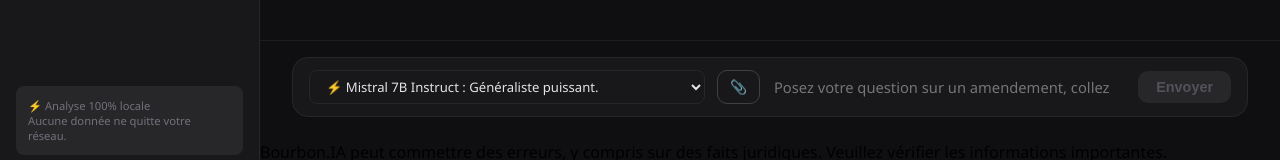
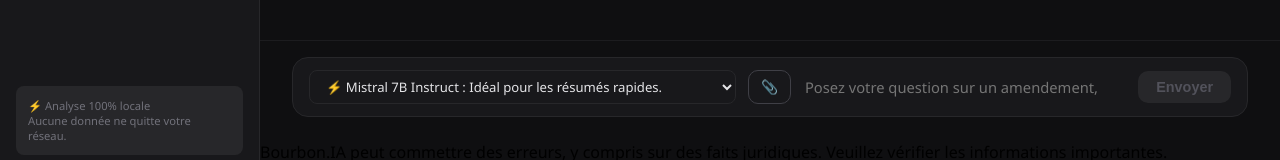
Before and after one commit to Justinbdna/bourbon-ia, a React (Vite) app: page / in a window 1280 px wide. Shown: the part 621-781 px from the top of the page. Built offline with nearby package versions, Linux system fonts and the light colour scheme.

Commit message:
fix: correction des noms de modèles depuis l'audit LM Studio

```diff
--- a/src/App.jsx
+++ b/src/App.jsx
@@ -259,14 +259,14 @@ function App() {
               <optgroup label="💻 100% Local (Mac - Rapide)">
                 <option value="mac_mistral">⚡ Mistral 7B Instruct : Idéal pour les résumés rapides.</option>
                 <option value="mac_llama">🦙 Llama 3 8B Instruct : Parfait pour le multitâche.</option>
-                <option value="mac_qwen">🧠 Qwen 3.5 9B : Précis pour l'extraction de données.</option>
-                <option value="mac_gemma">💎 Gemma 4.3B : Modèle léger et instantané.</option>
+                <option value="mac_qwen">🧠 Qwen 2.5 7B : Précis pour l'extraction de données.</option>
+                <option value="mac_gemma">💎 Gemma 2 2B : Modèle léger et instantané.</option>
               </optgroup>
               <optgroup label="🚀 Réseau Privé (PC Gamer - Deep Research)">
-                <option value="pc_mistral_7b">⚡ Mistral 7B Instruct : Généraliste puissant.</option>
-                <option value="pc_mistral_14b">💡 Mistral 14B Reasoning : Logique complexe.</option>
-                <option value="pc_gemma_12b">💎 Gemma 12B : Équilibre et précision.</option>
-                <option value="pc_qwen_35b">👑 Qwen 3.6 35B : Expertise juridique absolue.</option>
+                <option value="pc_mistral_7b">⚡ Mistral 7B Instruct : Idéal pour les résumés rapides.</option>
+                <option value="pc_ministral_8b">💡 Ministral 8B Instruct : Raisonnement et logique avancée.</option>
+                <option value="pc_gemma_9b">💎 Gemma 2 9B : Équilibre et précision.</option>
+                <option value="pc_qwen_32b">👑 Qwen 2.5 32B : Expertise juridique absolue.</option>
                 <option value="pc_qwq_32b">🧐 QwQ 32B : Recherche approfondie.</option>
               </optgroup>
             </select>
```
Also changed, not shown: 1 other file (tests, documents, lock files or other folders).
